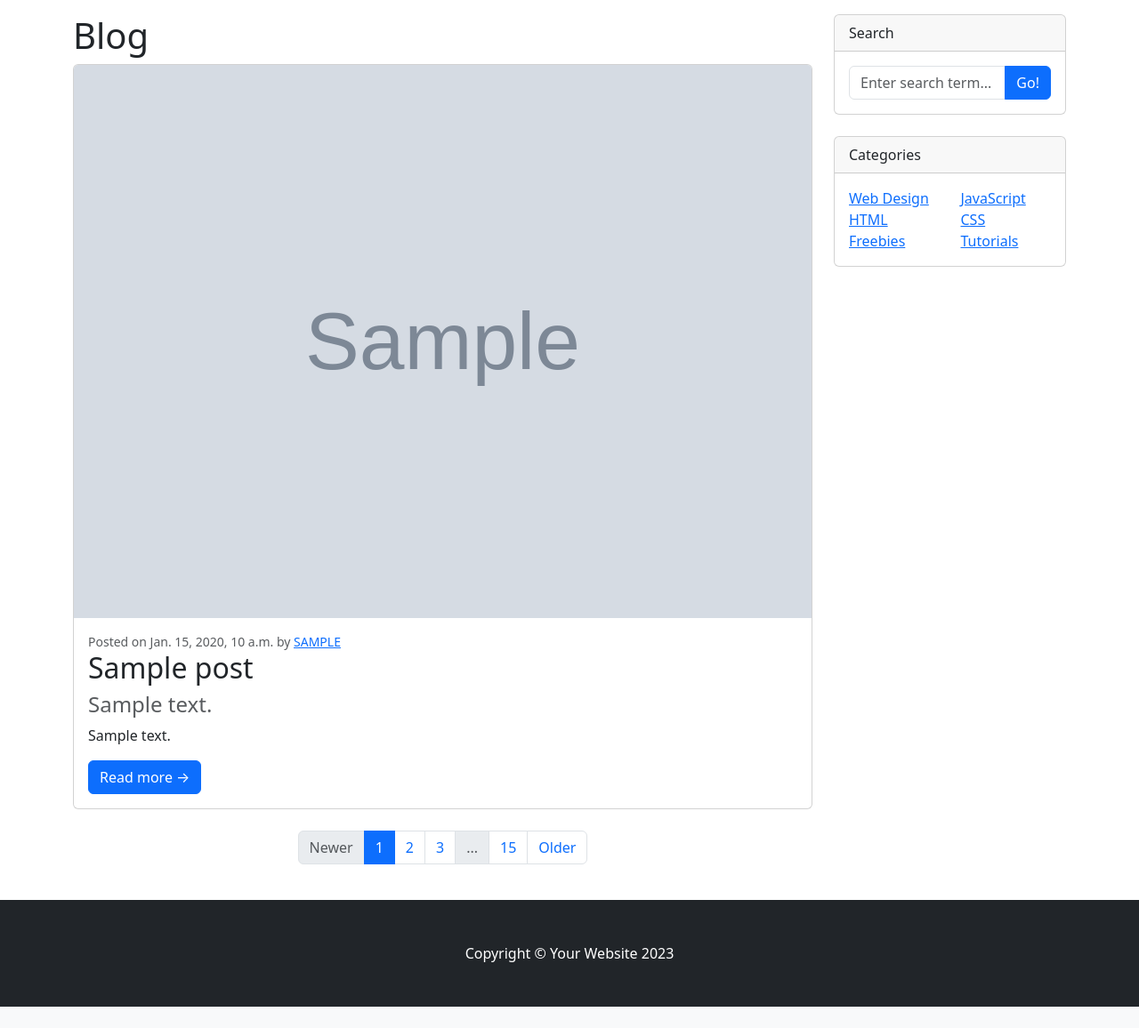
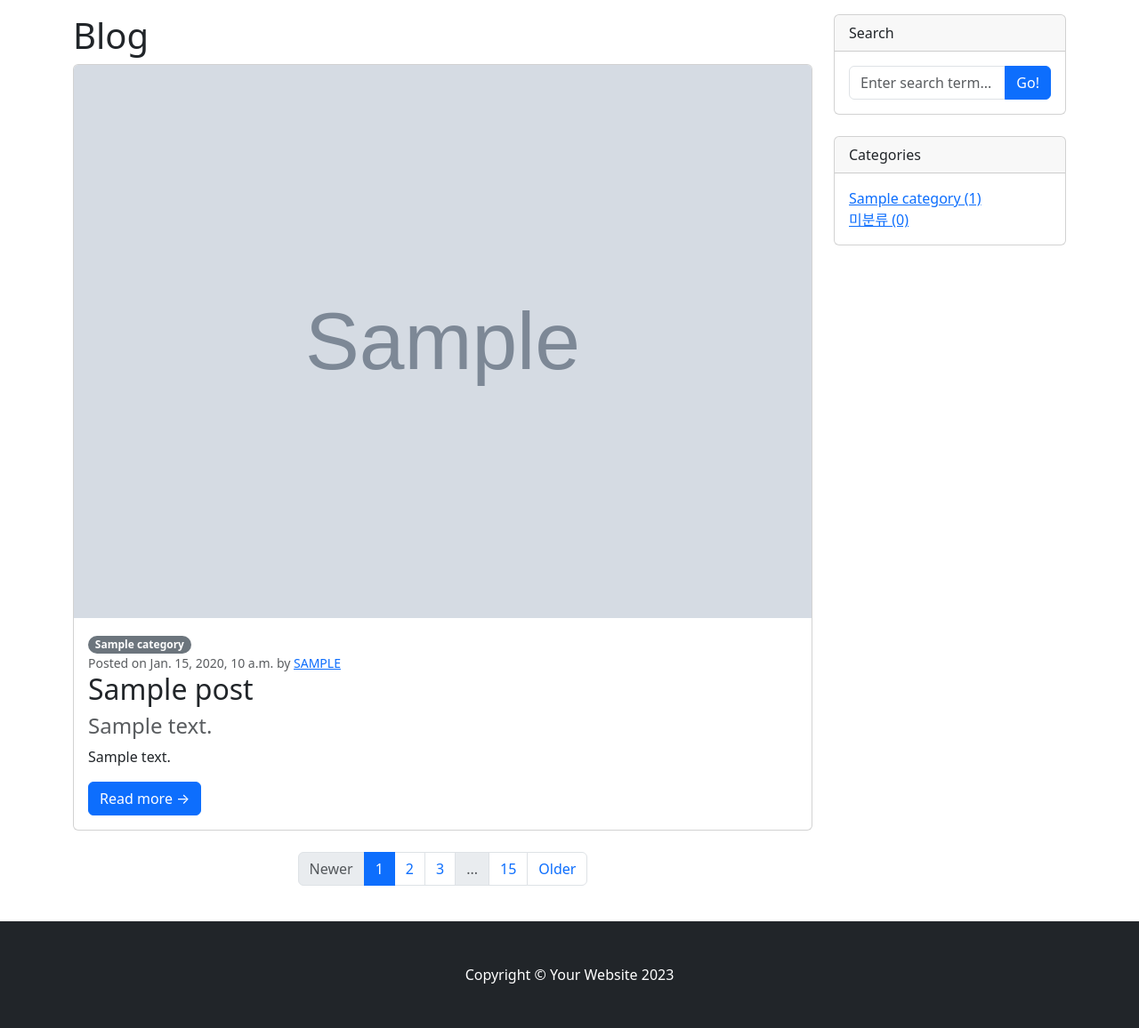
Before and after one commit to Jyeongjae/blog_with_django, a Django app: page /blog/ in a window 1280 px wide. Shown: the part 56-1212 px from the top of the page at 89% size. Before the commit the page ends 1188 px from the top, so only its background shows below. Run offline with Django 5.2, Linux system fonts and the light colour scheme; tables that the repository leaves empty hold one stand-in row (values such as "Sample post"); grey boxes marked "Sample" are stand-in pictures; some libraries are stand-ins or nearby versions.

Commit message:
add category to post_list_page

```diff
--- a/blog/models.py
+++ b/blog/models.py
@@ -3,6 +3,16 @@ from django.contrib.auth.models import User
 import os
 
 # Create your models here.
+
+class Category(models.Model):
+    name = models.CharField(max_length=50, unique=True)
+    slug = models.SlugField(max_length=200, unique=True, allow_unicode=True)
+
+    def __str__(self):
+        return self.name
+
+    class Meta:
+        verbose_name_plural = 'Categories'
 
 class Post(models.Model):
     title = models.CharField(max_length=30)
@@ -17,6 +27,8 @@ class Post(models.Model):
 
     author = models.ForeignKey(User, null=True, on_delete=models.SET_NULL)
 
+    category = models.ForeignKey(Category, null=True, blank=True, on_delete=models.SET_NULL)
+
     def __str__(self):
         return f'[{self.pk}]{self.title} :: {self.author}'
 
--- a/blog/templates/blog/base.html
+++ b/blog/templates/blog/base.html
@@ -34,24 +34,20 @@
                     </div>
 
                     <!-- Categories Widget -->
-                    <div class="card mb-4">
+                    <div class="card mb-4" id="categories-card">
                       <div class="card-header">Categories</div>
                       <div class="card-body">
                           <div class="row">
-                              <div class="col-sm-6">
-                                  <ul class="list-unstyled mb-0">
-                                      <li><a href="#!">Web Design</a></li>
-                                      <li><a href="#!">HTML</a></li>
-                                      <li><a href="#!">Freebies</a></li>
-                                  </ul>
-                              </div>
-                              <div class="col-sm-6">
-                                  <ul class="list-unstyled mb-0">
-                                      <li><a href="#!">JavaScript</a></li>
-                                      <li><a href="#!">CSS</a></li>
-                                      <li><a href="#!">Tutorials</a></li>
-                                  </ul>
-                              </div>
+                              <ul class="list-unstyled mb-0">
+                                  {% for category in categories %}
+                                  <li>
+                                      <a href="{{ category.get_absolute_url }}">{{ category }} ({{ category.post_set.count }})</a>
+                                  </li>
+                                  {% endfor %}
+                                  <li>
+                                      <a href="/blog/category/no_category/">미분류 ({{ no_category_post_count }})</a>
+                                  </li>
+                              </ul>
                           </div>
                       </div>
                     </div>
--- a/blog/templates/blog/post_detail.html
+++ b/blog/templates/blog/post_detail.html
@@ -13,12 +13,13 @@
                         <header class="mb-4">
                             <!-- Post title-->
                             <h1 class="fw-bolder mb-1">{{ post.title }}</h1>
-                            <h4 class="text-muted">{{ post.hook_text }}</h4>
-                            <!-- Post meta content-->
                             <div class="text-muted fst-italic mb-2">
                                 Posted on {{ post.created_at }} by
                                 <a href="#">{{ post.author | upper }}</a>
                             </div>
+
+                            <!-- Post meta content-->
+
                             <!-- Post categories-->
                             <a class="badge bg-secondary text-decoration-none link-light" href="#!">Web Design</a>
                             <a class="badge bg-secondary text-decoration-none link-light" href="#!">Freebies</a>
@@ -32,6 +33,7 @@
                         {% endif %}
 
                         <!-- Post content-->
+                        <h4 class="text-muted">{{ post.hook_text }}</h4>
                         <hr/>
                         <section class="mb-5">
                             <p class="fs-5 mb-4">{{ post.content }}</p>
--- a/blog/templates/blog/post_list.html
+++ b/blog/templates/blog/post_list.html
@@ -6,7 +6,7 @@
                 {% if post_list.exists %}
                     {% for p in post_list %}
                     <!-- Blog Post -->
-                    <div class="card mb-4">
+                    <div class="card mb-4" id="post-{{ p.pk }}">
                         {% if p.head_image %}
                             <a href="{{ p.get_absolute_url }}"><img class="card-img-top" src="{{ p.head_image.url }}" alt="{{ p }} head image"></a>
                         {% else %}
@@ -14,6 +14,12 @@
 
                         {% endif %}
                       <div class="card-body">
+                          {% if p.category %}
+                            <span class="badge rounded-pill text-bg-secondary">{{ p.category }}</span>
+                          {% else %}
+                            <span class="badge rounded-pill text-bg-secondary">미분류</span>
+                          {% endif %}
+
                           <div class="small text-muted">
                               Posted on {{ p.created_at }} by
                               <a href="#">{{ p.author | upper }}</a>
--- a/blog/views.py
+++ b/blog/views.py
@@ -1,4 +1,8 @@
-from .models import Post
+from lib2to3.fixes.fix_input import context
+
+from unicodedata import category
+
+from .models import Post, Category
 from django.views.generic import ListView, DetailView
 
 # Create your views here.
@@ -6,6 +10,12 @@ from django.views.generic import ListView, DetailView
 class PostList(ListView):
     model = Post
     ordering = "-pk"
+
+    def get_context_data(self, **kwargs):
+        context = super(PostList, self).get_context_data()
+        context['categories'] = Category.objects.all()
+        context['no_category_post_count'] = Post.objects.filter(category=None).count()
+        return context
 
 class PostDetail(DetailView):
     model = Post
--- a/blog_prj/settings.py
+++ b/blog_prj/settings.py
@@ -40,6 +40,7 @@ INSTALLED_APPS = [
     "django.contrib.staticfiles",
     "blog",
     "single_pages",
+    "django_extensions",
 ]
 
 MIDDLEWARE = [
```
Also changed, not shown: blog/admin.py (+6 -1 lines).
